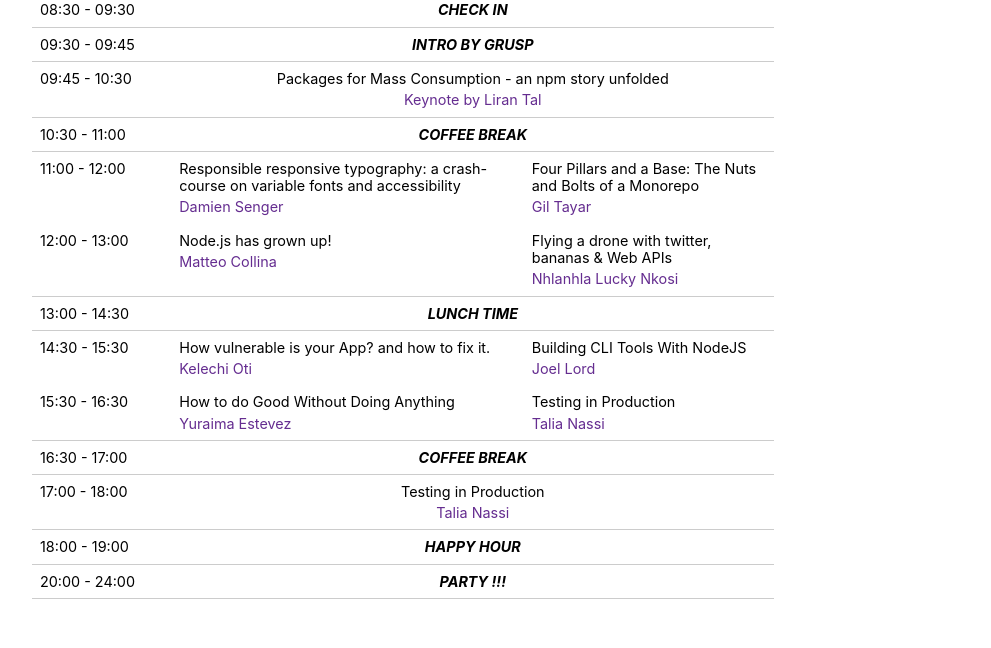
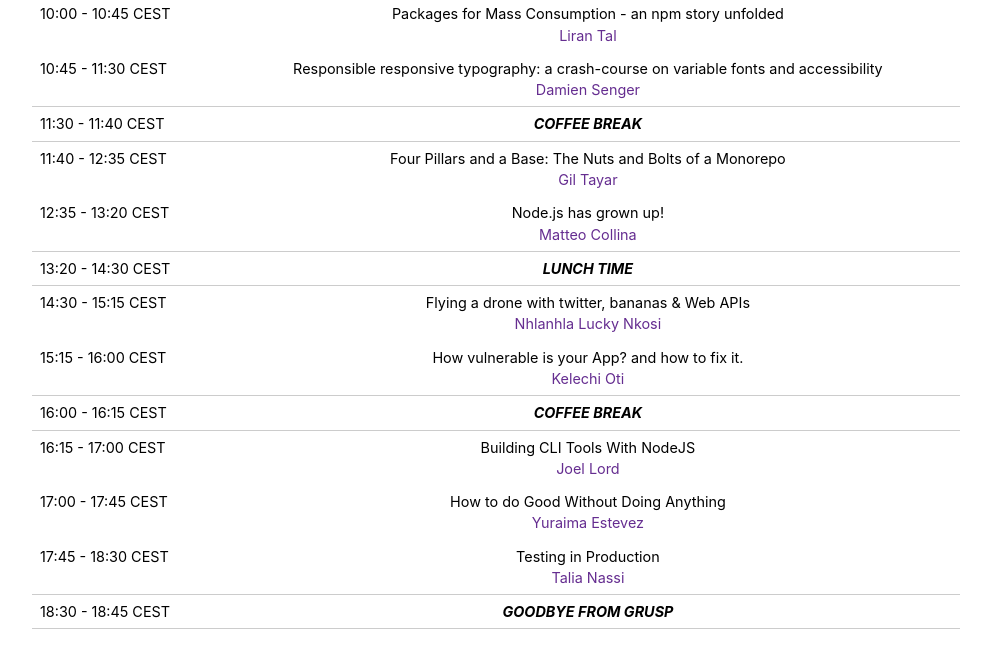
Before and after one commit to giuliatosato/2020.jsday.it, a Jekyll site: the page built from schedule.html, in a window 1280 px wide and 1400 px high, scrolled down 427 px. Shown: the top 648 px of the window, without its empty margins (144-1135 px from the left). Built offline with Jekyll 4.4.1, drawn with Linux system fonts in a browser that asks for light colours; comment, search, counter and statistics services are not loaded; some of the changed text lies outside the part shown.

Commit message:
Update schedule page

```diff
--- a/_includes/schedule/talk.html
+++ b/_includes/schedule/talk.html
@@ -11,7 +11,7 @@
 <tr class="schedule__row">
 {% endif %}
   {% if include.time %}
-  <td style="width:15%">{{ include.time }}</td>
+  <td>{{ include.time }}</td>
   {% endif %}
 
   {% if include.continues %}
--- a/schedule.html
+++ b/schedule.html
@@ -5,144 +5,32 @@
 
 <div class="schedule">
   <div class="container">
-    <div class="section-title">Wednesday, May 8th</div>
+    <div class="section-title">Thursday, Sept 10th</div>
     <table class="schedule__table">
-      <thead>
-      {% include schedule/header.html tracks='2' %}
-      </thead>
       <tbody>
 
-      {% include schedule/event.html time='08:30 - 09:30' title='Check in' fill='true' %}
-      {% include schedule/event.html time='09:30 - 09:45' title='INTRO by GrUSP' fill='true' %}
+      {% include schedule/event.html time='09:45 - 10:00 CEST' title='INTRO by GrUSP' fill='true' %}
 
-      {% include schedule/talk.html time='09:45 - 10:30' slot="1" keynote='true' fill='true' %}
+      {% include schedule/talk.html time='10:00 - 10:45 CEST' slot="1" fill='true' %}
+      {% include schedule/talk.html time='10:45 - 11:30 CEST' slot="2" fill='true' %}
 
-      {% include schedule/event.html time='10:30 - 11:00' title='COFFEE BREAK' fill='true' %}
+      {% include schedule/event.html time='11:30 - 11:40 CEST' title='COFFEE BREAK' fill='true' %}
 
-      <tr class="schedule__row">
-        {% include schedule/talk.html time='11:00 - 12:00' slot="2" %}
-        {% include schedule/talk.html slot="3" %}
-        <td>
-          <div class="schedule__talk-title">
-            <!-- unconf -->
-          </div>
-        </td>
-      </tr>
+      {% include schedule/talk.html time='11:40 - 12:35 CEST' slot="3" fill='true' %}
+      {% include schedule/talk.html time='12:35 - 13:20 CEST' slot="4" fill='true' %}
 
-      <tr class="schedule__row ">
-        {% include schedule/talk.html time='12:00 - 13:00' slot="4" %}
-        {% include schedule/talk.html slot="5" %}
-        <td>
-          <div class="schedule__talk-title">
-            <!-- unconf -->
-          </div>
-        </td>
-      </tr>
+      {% include schedule/event.html time='13:20 - 14:30 CEST' title='LUNCH TIME' fill='true' %}
 
-      {% include schedule/event.html time='13:00 - 14:30' title='LUNCH TIME' fill='true' %}
+      {% include schedule/talk.html time='14:30 - 15:15 CEST' slot="5" fill='true' %}
+      {% include schedule/talk.html time='15:15 - 16:00 CEST' slot="6" fill='true' %}
 
-      <tr class="schedule__row">
-        {% include schedule/talk.html time='14:30 - 15:30' slot="6" %}
-        {% include schedule/talk.html slot="7" %}
-        <td>
-          <div class="schedule__talk-title">
-            <!-- unconf -->
-          </div>
-        </td>
-      </tr>
+      {% include schedule/event.html time='16:00 - 16:15 CEST' title='COFFEE BREAK' fill='true' %}
 
-      <tr class="schedule__row">
-        {% include schedule/talk.html time='15:30 - 16:30' slot="8" %}
-        {% include schedule/talk.html slot="9" %}
-        <td style="width:20%">
-          <div class="schedule__talk-title">
-            <!-- unconf -->
-          </div>
-        </td>
-      </tr>
+      {% include schedule/talk.html time='16:15 - 17:00 CEST' slot="7" fill='true' %}
+      {% include schedule/talk.html time='17:00 - 17:45 CEST' slot="8" fill='true' %}
+      {% include schedule/talk.html time='17:45 - 18:30 CEST' slot="9" fill='true' %}
 
-      {% include schedule/event.html time='16:30 - 17:00' title='COFFEE BREAK' fill='true' %}
-
-      <tr class="schedule__row">
-        {% include schedule/talk.html time='17:00 - 18:00' slot="10" fill='true' %}
-      </tr>
-
-      {% include schedule/event.html time='18:00 - 19:00' title='HAPPY HOUR' fill='true' %}
-      {% include schedule/event.html time='20:00 - 24:00' title='PARTY !!!' fill='true' %}
-
-      </tbody>
-    </table>
-
-    <div class="section-title">Thursday, May 9th</div>
-
-    <table class="schedule__table">
-      <thead>
-      {% include schedule/header.html tracks='2' %}
-      </thead>
-      <tbody>
-
-      {% include schedule/event.html time='08:30 - 09:30' title='Check in' fill='true' %}
-      {% include schedule/event.html time='09:30 - 09:45' title='INTRO by GrUSP' fill='true' %}
-
-      {% include schedule/talk.html time='09:45 - 10:45' slot="11" keynote='true' fill='true' %}
-
-      {% include schedule/event.html time='10:45 - 11:00' title='SHORT COFFEE BREAK' fill='true' %}
-
-      <tr class="schedule__row">
-        {% include schedule/talk.html time='11:00 - 12:00' slot="12" %}
-        {% include schedule/talk.html slot="13" %}
-        <td style="width:20%">
-          <div class="schedule__talk-title">
-          </div>
-        </td>
-      </tr>
-
-      <tr class="schedule__row">
-        {% include schedule/talk.html time='12:00 - 13:00' slot="14" %}
-        {% include schedule/talk.html slot="15" %}
-        <td style="width:20%">
-          <div class="schedule__talk-title">
-          </div>
-        </td>
-      </tr>
-
-      {% include schedule/event.html time='13:00 - 14:30' title='LUNCH TIME' fill='true' %}
-
-      <tr class="schedule__row">
-        {% include schedule/talk.html time='14:30 - 15:00' slot="16" %}
-        {% include schedule/talk.html slot="17" %}
-        <td>
-          <div class="schedule__talk-title">
-          </div>
-        </td>
-      </tr>
-
-      <tr class="schedule__row">
-        {% include schedule/talk.html time='15:00 - 15:30' slot="18" %}
-        {% include schedule/talk.html slot="19" %}
-        <td>
-          <div class="schedule__talk-title">
-
-          </div>
-        </td>
-      </tr>
-      <tr class="schedule__row">
-        {% include schedule/talk.html time='15:30 - 16:00' slot="20" %}
-        {% include schedule/talk.html slot="21" %}
-        <td>
-          <div class="schedule__talk-title">
-
-          </div>
-        </td>
-      </tr>
-
-      {% include schedule/event.html time='16:00 - 16:30' title='COFFEE BREAK' fill='true' %}
-
-      <tr class="schedule__row">
-        {% include schedule/talk.html time='16:30 - 17:30' slot="22" title="" keynote='true' fill='true' %}
-        </tr>
-
-      {% include schedule/event.html time='17:30 - 17:40' title='CIAO from GrUSP' fill='true' %}
+      {% include schedule/event.html time='18:30 - 18:45 CEST' title='GOODBYE FROM GRUSP' fill='true' %}
 
       </tbody>
     </table>
```
